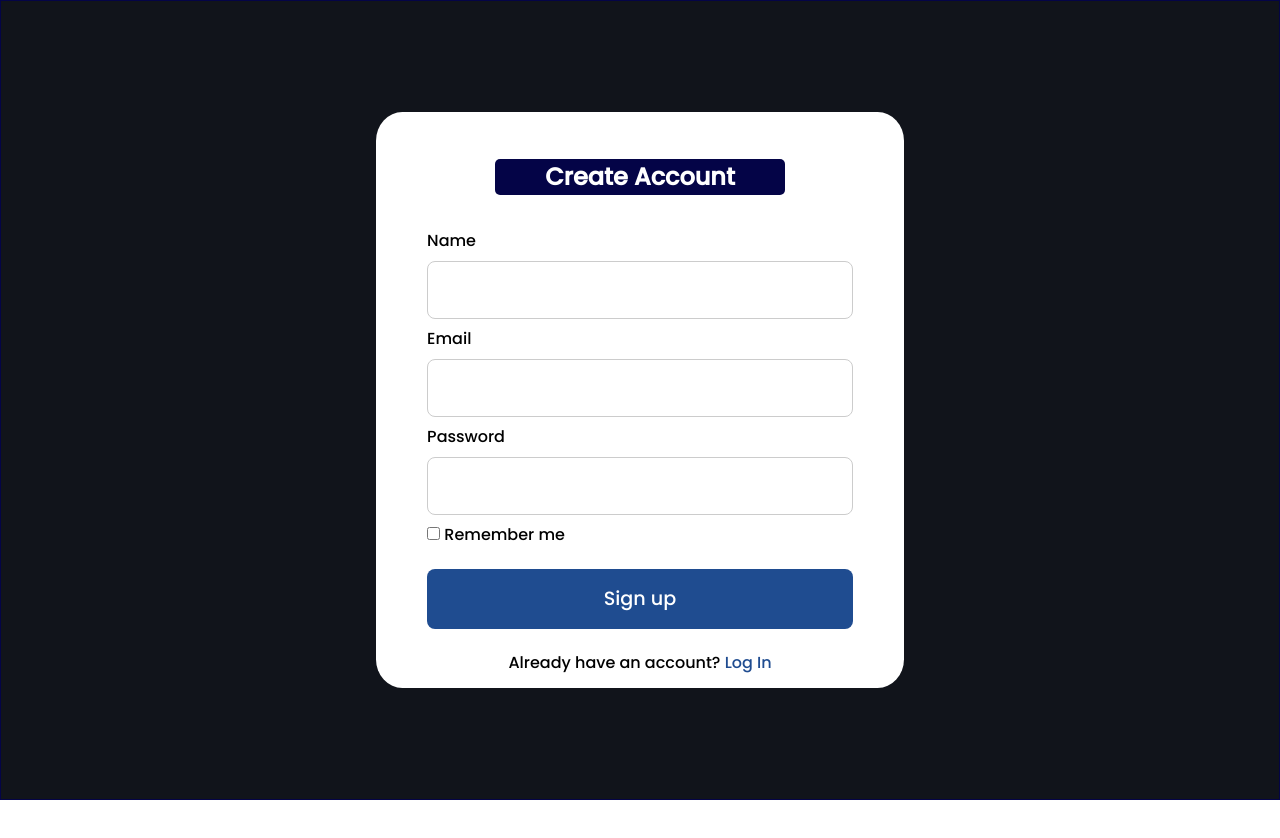
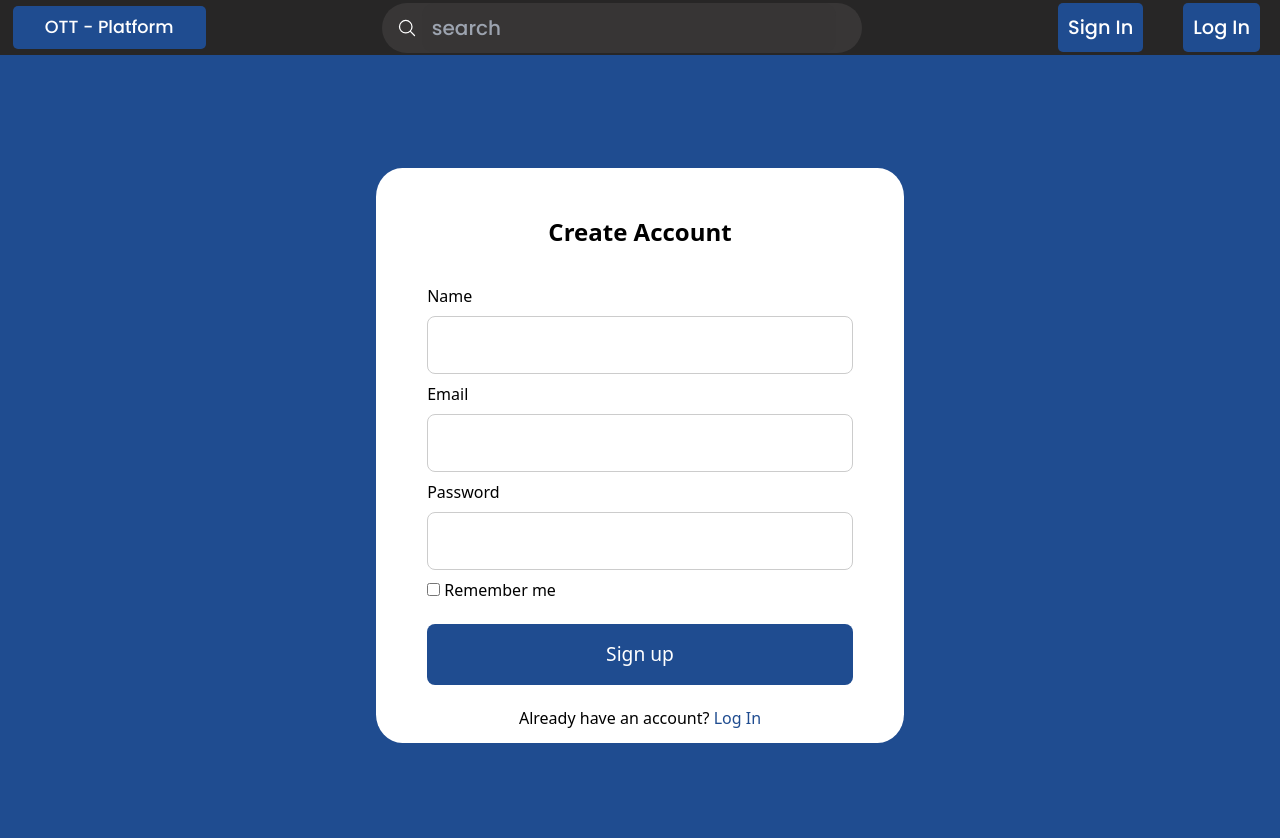
Before and after one commit to alucard53/OTT-Website, a Nuxt app: page / in a window 1280 px wide. Shown: the top 838 px of the page. Before the commit the page ends 800 px from the top, so only its background shows below. Built offline with nearby package versions, Linux system fonts and the light colour scheme.

Commit message:
navbar integration

```diff
--- a/components/navbar.vue
+++ b/components/NavbarComponent.vue
@@ -1,21 +1,13 @@
 <template>
-  <div class="container">
-    <div class="heading"><h3>OTT- Plateform</h3></div>
+  <div class="navContainer">
+    <div class="heading">
+      <h3>OTT - Platform</h3>
+    </div>
 
     <div class="search">
-      <svg
-        xmlns="http://www.w3.org/2000/svg"
-        fill="none"
-        viewBox="0 0 24 24"
-        stroke-width="1.5"
-        stroke="currentColor"
-        class="w-6 h-6"
-      >
-        <path
-          stroke-linecap="round"
-          stroke-linejoin="round"
-          d="M21 21l-5.197-5.197m0 0A7.5 7.5 0 105.196 5.196a7.5 7.5 0 0010.607 10.607z"
-        />
+      <svg xmlns="http://www.w3.org/2000/svg" fill="none" viewBox="0 0 24 24" stroke-width="1.5" stroke="currentColor">
+        <path stroke-linecap="round" stroke-linejoin="round"
+          d="M21 21l-5.197-5.197m0 0A7.5 7.5 0 105.196 5.196a7.5 7.5 0 0010.607 10.607z" />
       </svg>
 
       <input type="search" placeholder="search" />
@@ -23,8 +15,8 @@
 
     <nav>
       <ul class="nav_link">
-        <li><button>SignIn</button></li>
-        <li><button>LogIn</button></li>
+        <li><button>Sign In</button></li>
+        <li><button>Log In</button></li>
       </ul>
     </nav>
   </div>
@@ -32,41 +24,44 @@
 
 <script>
 export default {
+  name: 'NavbarComponent',
   data() {
     return {};
   },
 };
 </script>
 
-<style>
+<style scoped>
 @import url("https://fonts.googleapis.com/css2?family=Poppins:wght@200;300;500&display=swap");
 
-.container {
+.navContainer {
   font-family: "poppins", sans-serif;
   background-color: rgba(16, 15, 15, 0.9);
   box-sizing: border-box;
   display: flex;
   align-items: center;
   justify-content: space-between;
-  padding: 5 px 10px;
-  border: 1px solid rgb(4, 4, 71);
   height: 100%;
   width: 100%;
+  padding: 0.2% 0;
 }
-.container .heading {
-  background-color: rgb(4, 4, 71);
+
+.heading {
+  background-color: #1f4c90;
   color: white;
-  padding: 0px 50px;
+  padding: 0.5rem 2rem;
+  margin-left: 1%;
   border-radius: 5px;
 }
-.container .heading h1 {
+
+.navContainer .heading h1 {
   align-content: center;
 }
 
 h3,
 li,
 button {
-  font-size: 16px;
+  font-size: 1.1em;
   font-weight: 500;
   color: white;
 }
@@ -82,40 +77,48 @@ button {
 
 .nav_link li button {
   transition: all 0.3s ease 0s;
-  background-color: rgb(4, 4, 71);
+  background-color: #1f4c90;
   padding: 10px 10px;
   border: none;
   border-radius: 5px;
 }
+
 .nav_link li button:hover {
   background-color: rgb(39, 48, 116);
 }
 
-.container .search input {
+.search {
+  display: flex;
+  align-items: center;
+}
+
+.search input {
   padding: 10px 10px;
-  background-color: rgba(124, 119, 119, 0.2);
   border: none;
   color: white;
-  width: 600px;
+  background-color: rgba(54, 53, 53, 0.2);
+  width: 90%;
   box-shadow: none;
+  border-radius: 12.5px;
 }
 
-.container .search input:focus {
+.navContainer .search input:focus {
   outline: none;
 }
-.container .search svg {
-  width: 20px;
-  height: 30px;
+
+.navContainer .search svg {
+  width: 1lh;
+  height: 1lh;
   color: white;
   position: relative;
   align-items: center;
   padding: 5px;
 }
 
-.container .search {
+.navContainer .search {
   position: relative;
   height: 100%;
-  width: 600px;
+  width: 30rem;
   border: 1px solid none;
   background-color: rgba(124, 119, 119, 0.2);
   font-size: 20px;
--- a/pages/index.vue
+++ b/pages/index.vue
@@ -1,4 +1,6 @@
 <template>
+  <div>
+    <NavbarComponent />
     <div class="page">
       <div class="container">
         <form class="form" @submit="handleSubmit">
@@ -47,9 +49,13 @@
         </form>
       </div>
     </div>
+  </div>
 </template>
 
 <script>
+
+import NavbarComponent from '~/components/NavbarComponent.vue'
+
 export default {
   name: 'IndexPage',
   data() {
```
Lines whose indentation alone changed are shown as unchanged.
